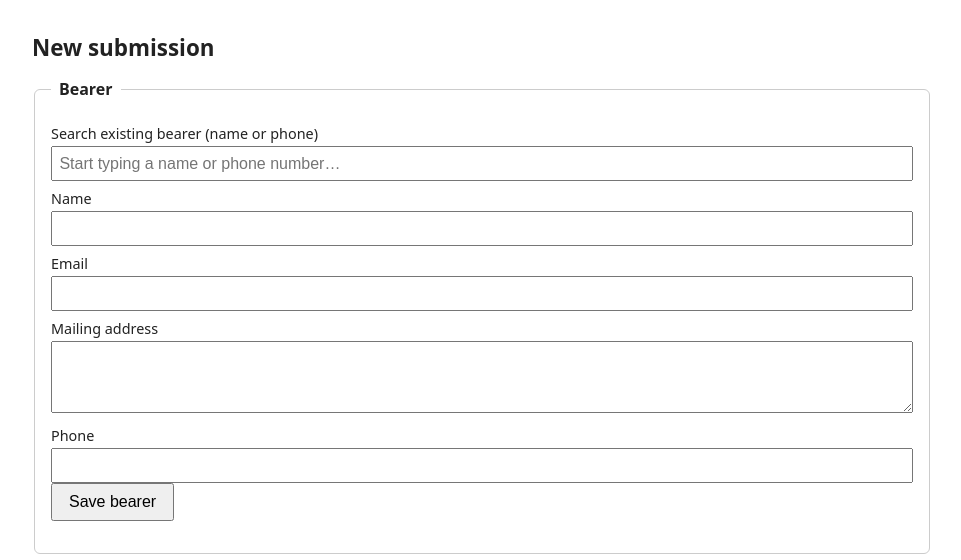
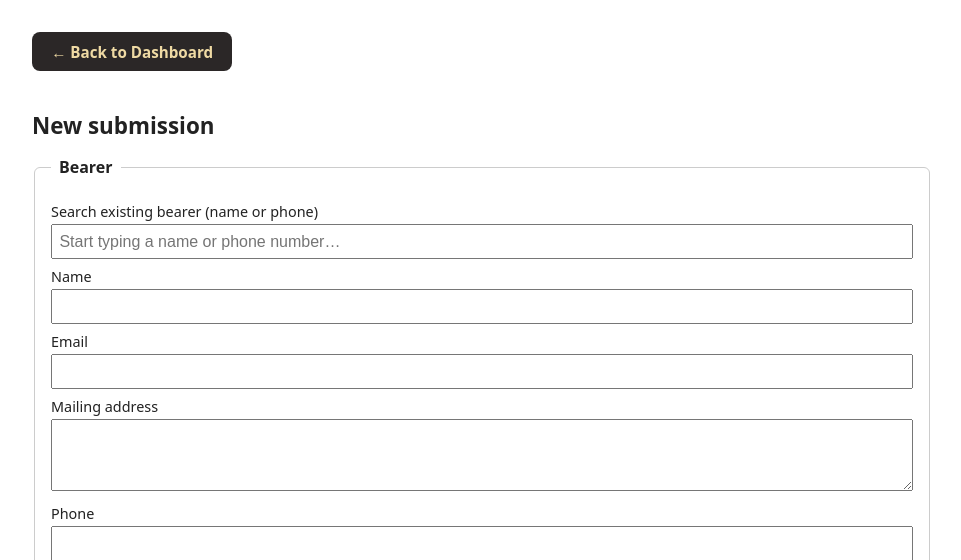
Before and after one commit to Kentigern/BikerPassport, a Django app: page /passports/submissions/new/ in a window 1280 px wide. Shown: the top 560 px of the page, without its empty margins (158-1119 px from the left). Run offline with Django 5.2, Linux system fonts and the light colour scheme; the visitor is signed in with stand-in values (Sample User, id 1); data that the repository does not hold is empty; parts of the project's set-up code (start-up, migrations or seed data) failed here and were passed over.

Commit message:
Rename Logger landing page to Logger Dashboard, add role-aware Back to Dashboard button
Every user now lands on a dashboard for their role (Site Admin's
Dashboard or the renamed Logger Dashboard), and every other page gets
a prominent button back to it. A new dashboard_link context processor
mirrors config/urls.py's existing role logic so the button routes
correctly regardless of which dashboard the current user belongs to.

Co-Authored-By: Claude Sonnet 5 <noreply@anthropic.com>

```diff
--- a/config/settings.py
+++ b/config/settings.py
@@ -108,6 +108,7 @@ TEMPLATES = [
                 'django.template.context_processors.request',
                 'django.contrib.auth.context_processors.auth',
                 'django.contrib.messages.context_processors.messages',
+                'passports.context_processors.dashboard_link',
             ],
         },
     },
--- /dev/null
+++ b/passports/context_processors.py
@@ -0,0 +1,14 @@
+from .access import is_site_admin
+
+
+def dashboard_link(request):
+    """Which dashboard a "Back to Dashboard" button on any other page
+    should point to — mirrors the role logic in config/urls.py's
+    root_redirect, so a Site Admin/superuser and a Passport Logger are
+    always sent back to their own landing page, not a fixed one."""
+    user = request.user
+    if not user.is_authenticated:
+        return {}
+    if user.is_superuser or is_site_admin(user):
+        return {'dashboard_url_name': 'dashboard'}
+    return {'dashboard_url_name': 'landing'}
--- a/passports/templates/passports/landing.html
+++ b/passports/templates/passports/landing.html
@@ -2,7 +2,7 @@
 <html lang="en">
 <head>
   <meta charset="utf-8">
-  <title>MARK Passport Administration</title>
+  <title>Logger Dashboard — MARK Passport Administration</title>
   <link rel="icon" href="https://makeyourmark.co.uk/wp-content/uploads/2025/08/MARK-Favicon-100x100.png">
   <style>
     body {
@@ -71,7 +71,7 @@
 </div>
 
 <div class="card">
-  <h1>MARK Passport Administration</h1>
+  <h1>Logger Dashboard</h1>
   <p class="tagline">Ride united. Heal united.</p>
   <a class="big-button" href="{% url 'submission_new' %}">Log a Submission</a>
 </div>
--- a/passports/templates/passports/submission_form.html
+++ b/passports/templates/passports/submission_form.html
@@ -8,6 +8,18 @@
   <style>
     body { font-family: system-ui, sans-serif; margin: 2rem auto; max-width: 900px; color: #222; }
     h1 { font-size: 1.4rem; }
+    .dashboard-back {
+      display: inline-block;
+      margin-bottom: 1.5rem;
+      padding: .6rem 1.2rem;
+      background: #2B2727;
+      color: #efdaa4;
+      text-decoration: none;
+      font-weight: bold;
+      font-size: .95rem;
+      border-radius: 8px;
+    }
+    .dashboard-back:hover { background: #3d3838; }
     fieldset { border: 1px solid #ccc; border-radius: 6px; margin-bottom: 1.5rem; padding: 1rem; }
     legend { font-weight: bold; padding: 0 .5rem; }
     label { display: block; margin: .5rem 0 .2rem; font-size: .9rem; }
@@ -118,6 +130,8 @@
 <input type="hidden" id="bearer_id" value="{% if submission %}{{ submission.bearer_id }}{% endif %}">
 <input type="hidden" id="submission_id" value="{% if submission %}{{ submission.pk }}{% endif %}">
 
+<a class="dashboard-back" href="{% url dashboard_url_name %}">&larr; Back to Dashboard</a>
+
 <h1>{% if submission %}Edit submission #{{ submission.intake_number }}{% else %}New submission{% endif %}</h1>
 
 <fieldset>
```
Also changed, not shown: passports/templates/passports/audit_log.html (+10 -4 lines), passports/templates/passports/raffle_draw.html (+9 -3 lines).
